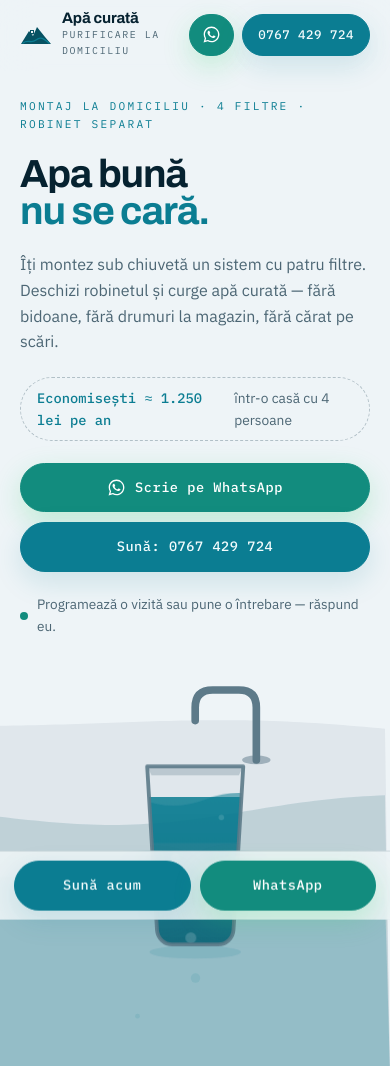
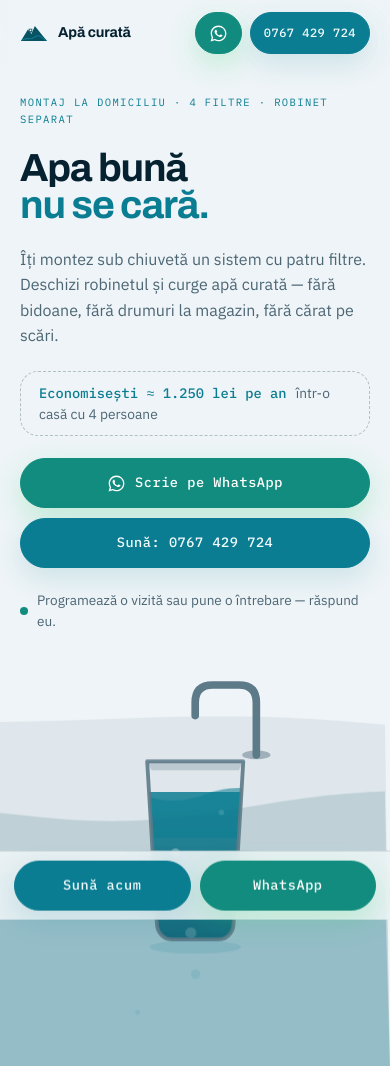
Before and after one commit to drg2121/apacurata, a plain HTML site: page index.html in a window 390 px wide. Shown: the top 1066 px of the page. Drawn offline with Linux system fonts and the light colour scheme.

Commit message:
Repara antetul si eticheta de economie pe ecrane mici

```diff
--- a/index.html
+++ b/index.html
@@ -183,13 +183,12 @@ h3{font-size:clamp(1.1rem,4.4vw,1.3rem);font-stretch:104%;line-height:1.24;lette
 .d1{animation-delay:.42s}.d2{animation-delay:.54s}.d3{animation-delay:.66s}
 @keyframes fu{to{opacity:1;transform:none}}
 .pill{
-  display:inline-flex;align-items:center;gap:9px;align-self:start;
-  padding:9px 16px;border-radius:999px;border:1px dashed var(--line-2);
-  font-size:.86rem;color:var(--dim);
+  display:block;align-self:start;padding:11px 18px;border-radius:18px;
+  border:1px dashed var(--line-2);font-size:.86rem;color:var(--dim);line-height:1.5;
 }
 .pill span{
   font-family:"IBM Plex Mono",monospace;font-weight:500;color:var(--accent);
-  font-variant-numeric:tabular-nums;
+  font-variant-numeric:tabular-nums;margin-right:6px;
 }
 .hero-note{display:flex;align-items:center;gap:9px;font-size:.85rem;color:var(--dim)}
 .pulse-dot{width:8px;height:8px;border-radius:50%;background:var(--wa);flex:none;position:relative}
@@ -434,6 +433,13 @@ footer{border-top:1px solid var(--line);padding:30px 0 calc(96px + env(safe-area
   .stat:last-child{border-right:0}
   .stat:nth-child(2n){border-right:1px solid var(--line)}
   .cards{grid-template-columns:repeat(2,1fr)}
+}
+@media (max-width:479px){
+  .brand i{display:none}
+  .brand b{font-size:.9rem}
+  .brand svg{width:28px;height:28px}
+  .eyebrow{letter-spacing:.13em;font-size:.66rem}
+  .btn-sm{padding:9px 13px;font-size:.75rem}
 }
 @media (min-width:560px){
   .cbtns{grid-template-columns:1fr 1fr;max-width:520px}
```
